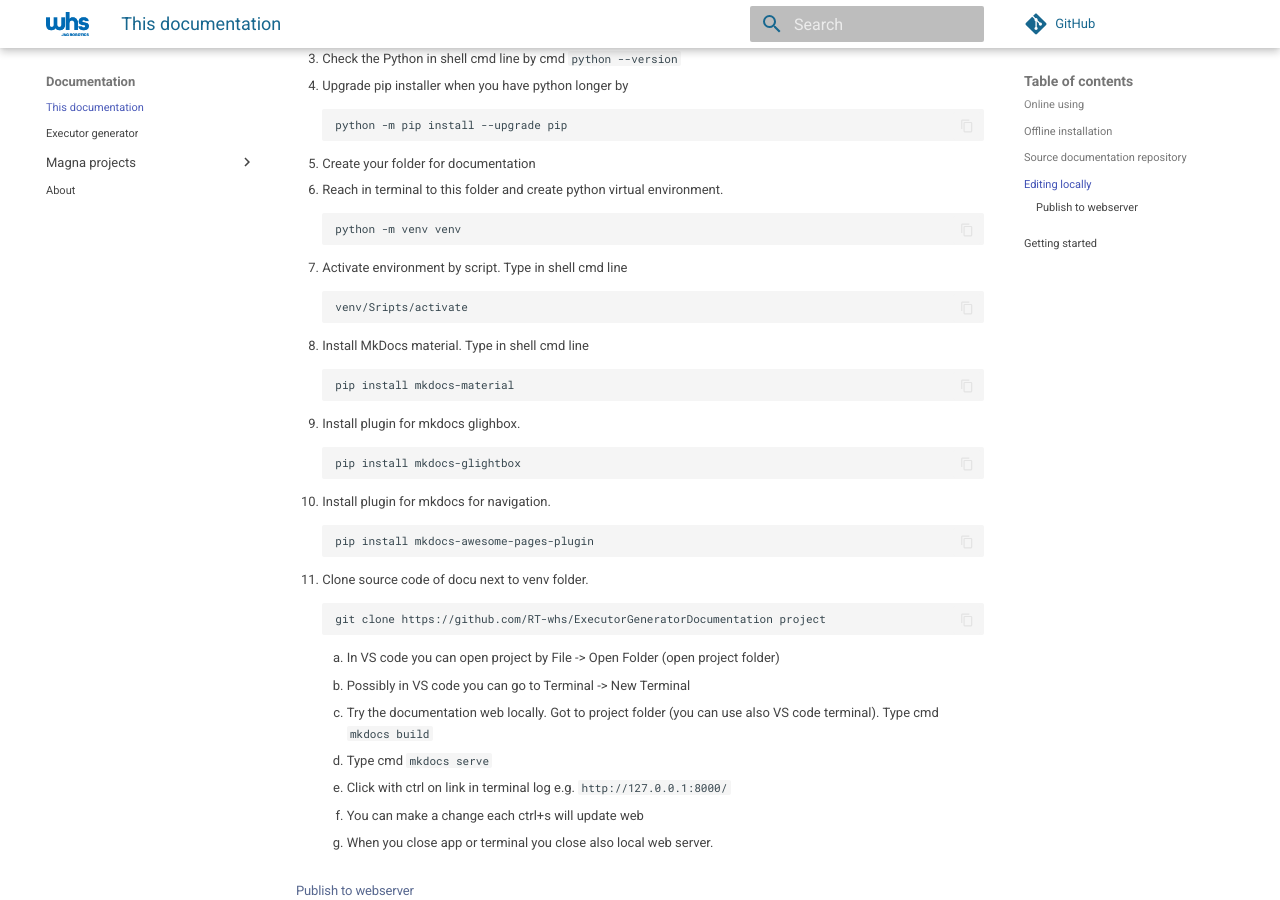
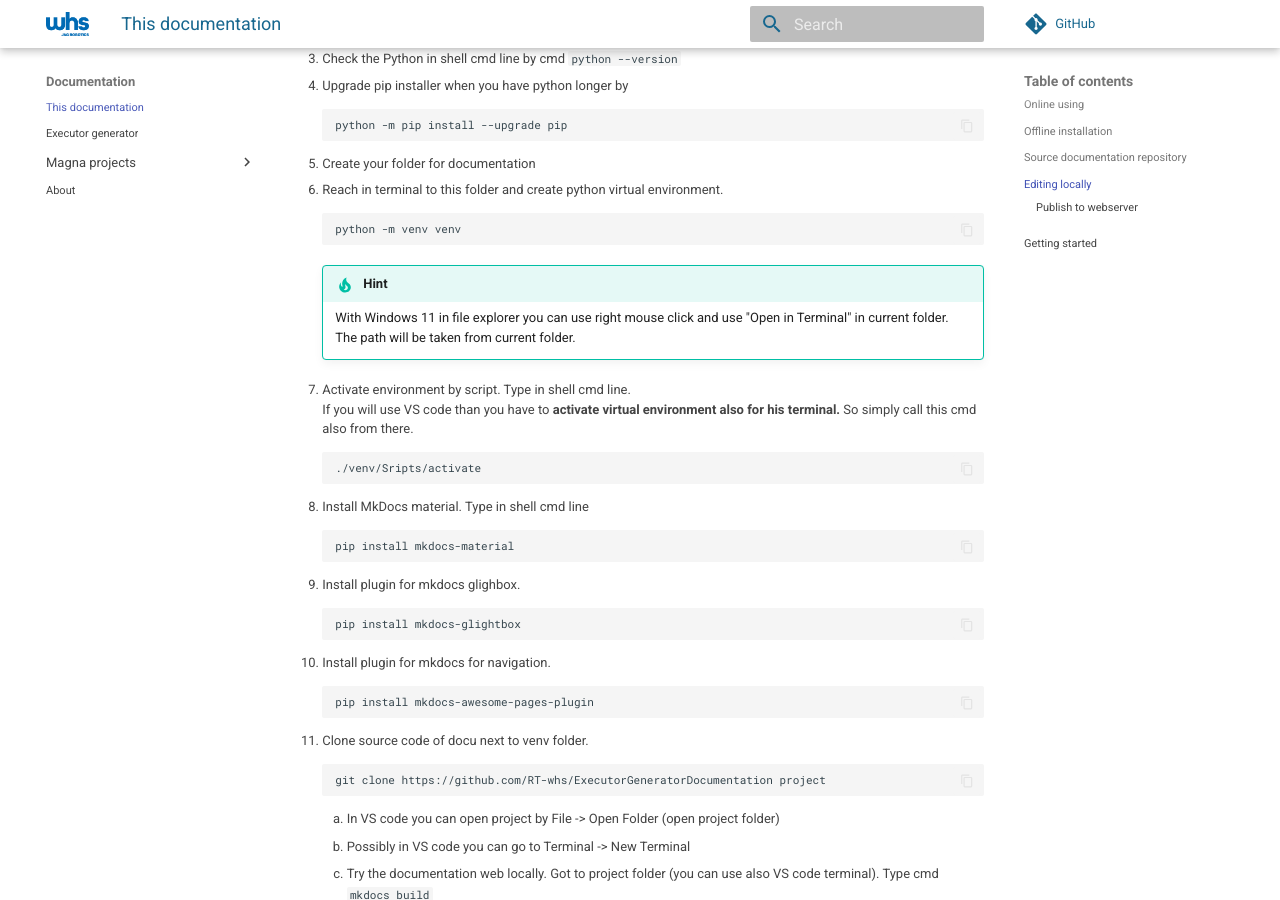
Before and after one commit to RT-whs/ExecutorGeneratorDocumentation, an MkDocs documentation site: the page built from docs/docu/index.md, in a window 1280 px wide and 900 px high, scrolled down 875 px. Built offline with MkDocs 1.6.1 and Material for MkDocs 9.7.7, drawn with Linux system fonts in a browser that asks for light colours; comment, search, counter and statistics services are not loaded.

Commit message:
UPDATE Offline editing

```diff
--- a/docs/docu/index.md
+++ b/docs/docu/index.md
@@ -43,13 +43,18 @@ Follow this steps.
         python -m pip install --upgrade pip
 
 1. Create your folder for documentation
+
+
 1. Reach in terminal to this folder and create python virtual environment.
 
         python -m venv venv
+    !!! tip "Hint"
+        With Windows 11 in file explorer you can use right mouse click and use "Open in Terminal" in current folder. The path will be taken from current folder.
 
-1. Activate environment by script. Type in shell cmd line
+1. Activate environment by script. Type in shell cmd line.
+   If you will use VS code than you have to **activate virtual environment also for his terminal.** So simply call this cmd also from there.
 
-        venv/Sripts/activate
+        ./venv/Sripts/activate
 
 1. Install MkDocs material.  Type in shell cmd line
 
```
